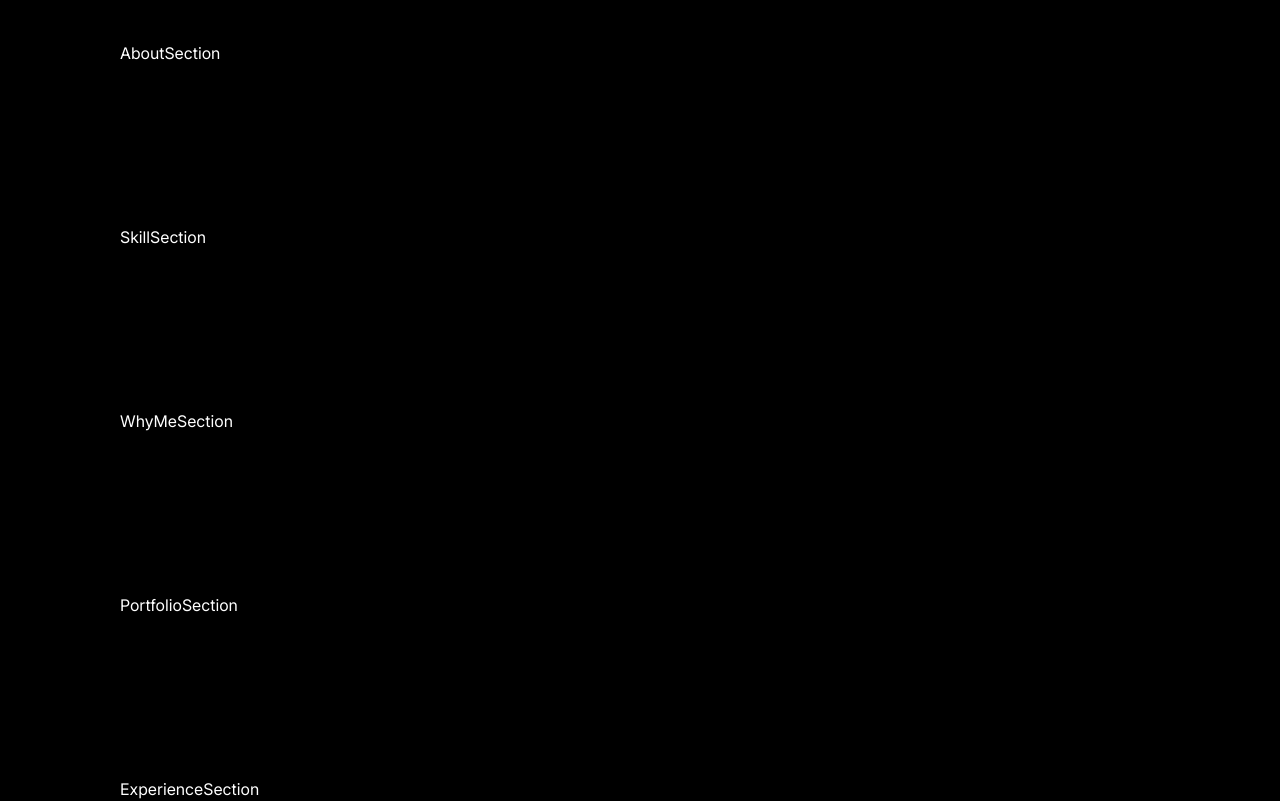
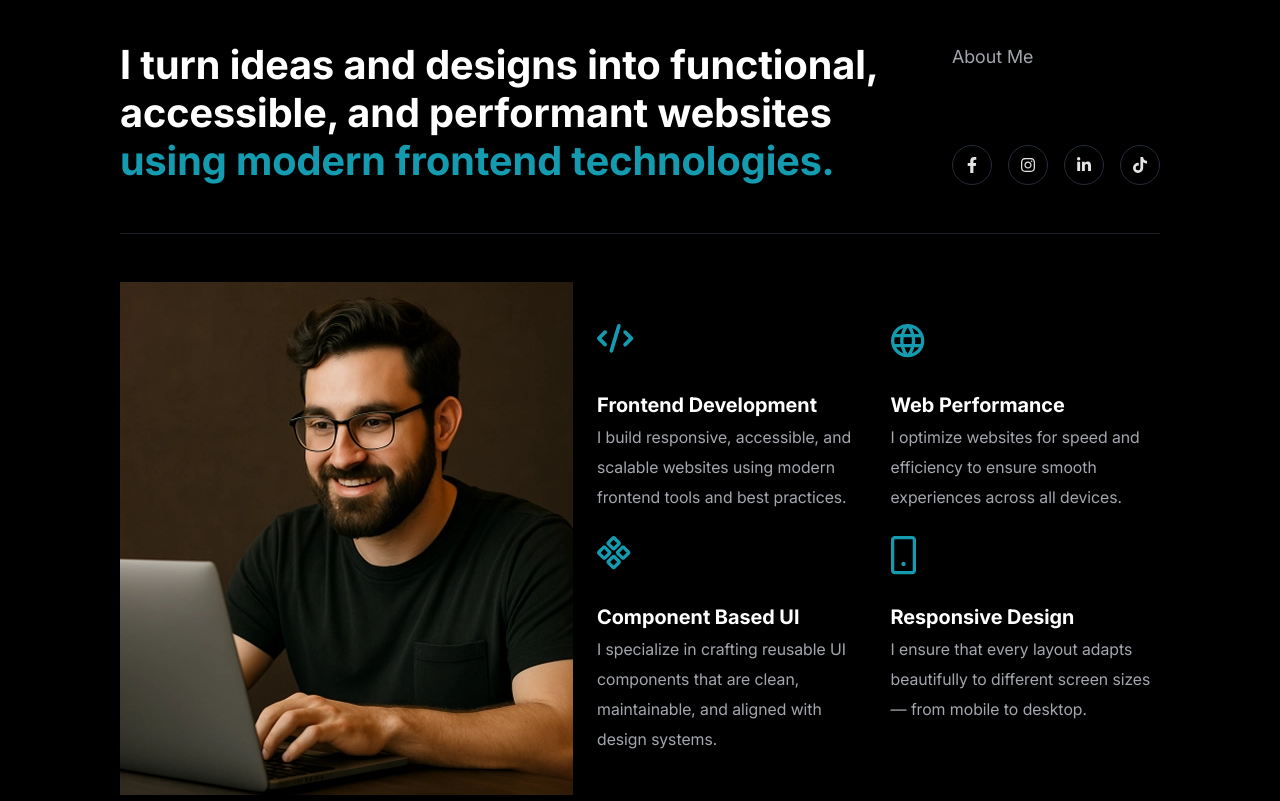
Before and after one commit to Hary300/Personal-Project-35-Teal-Cyan-Portfolio, a React (Vite) app: page / in a window 1280 px wide. Shown: the part 940-1741 px from the top of the page. Built offline with nearby package versions, Linux system fonts and the light colour scheme.

Commit message:
feat: implement AboutSection with layout, social media, and horizontal line components

```diff
--- a/src/components/layouts/SectionContainer.tsx
+++ b/src/components/layouts/SectionContainer.tsx
@@ -23,7 +23,7 @@ const SectionContainer = ({
     <section
       id={sectionId}
       className={cn(
-        'max-w-360 pt-10 pb-10 lg:pt-20 lg:pb-20 px-4 sm:px-10 lg:px-30 mx-auto',
+        'max-w-360 pt-10 pb-10 lg:pt-20 lg:pb-20 px-4 sm:px-10 lg:px-15 xl:px-30 mx-auto',
         className
       )}
     >
--- /dev/null
+++ b/src/components/shared/HorizontalLine.tsx
@@ -0,0 +1,5 @@
+const HorizontalLine = () => {
+  return <div className='w-full h-px bg-neutral-900' />;
+};
+
+export default HorizontalLine;
--- a/src/components/shared/SocialMedia.tsx
+++ b/src/components/shared/SocialMedia.tsx
@@ -4,17 +4,18 @@ import { Button } from '../ui/button';
 const SocialMedia = () => {
   const socialMediaItems = contactData.info.socialMedia.items;
   return (
-    <div className='flex gap-3 lg:gap-4 order-1 sm:order-2'>
+    <div className='flex gap-3 lg:gap-4'>
       {socialMediaItems.map((item) => {
         const Icon = item.icon;
         return (
           <Button
             asChild
             variant='outline'
+            size='icon'
             key={item.id}
-            className='rounded-full border border-neutral-800 aspect-square shrink-0 size-10 flex justify-center items-center'
+            className='rounded-full border border-neutral-800 aspect-square shrink-0 flex justify-center items-center'
           >
-            <a href={item.url} target='_blank'>
+            <a href={item.url} target='_blank' rel='noopener noreferrer'>
               <Icon className='text-neutral-25/90' />
             </a>
           </Button>
--- a/src/components/ui/button.tsx
+++ b/src/components/ui/button.tsx
@@ -26,7 +26,7 @@ const buttonVariants = cva(
         xs: "h-6 gap-1 rounded-[min(var(--radius-md),10px)] px-2 text-xs in-data-[slot=button-group]:rounded-lg has-data-[icon=inline-end]:pr-1.5 has-data-[icon=inline-start]:pl-1.5 [&_svg:not([class*='size-'])]:size-3",
         sm: "h-7 gap-1 rounded-[min(var(--radius-md),12px)] px-2.5 text-[0.8rem] in-data-[slot=button-group]:rounded-lg has-data-[icon=inline-end]:pr-1.5 has-data-[icon=inline-start]:pl-1.5 [&_svg:not([class*='size-'])]:size-3.5",
         lg: 'h-9 gap-1.5 px-2.5 has-data-[icon=inline-end]:pr-2 has-data-[icon=inline-start]:pl-2',
-        icon: 'size-8',
+        icon: 'size-10',
         'icon-xs':
           "size-6 rounded-[min(var(--radius-md),10px)] in-data-[slot=button-group]:rounded-lg [&_svg:not([class*='size-'])]:size-3",
         'icon-sm':
--- a/src/sections/01-hero/HeroSection.tsx
+++ b/src/sections/01-hero/HeroSection.tsx
@@ -3,7 +3,6 @@ import MobileHeader from '@/components/layouts/MobileHeader';
 import SectionContainer from '@/components/layouts/SectionContainer';
 import CtaButton from '@/components/shared/CtaButton';
 import GridBackgroundDecoration from '@/components/shared/GridBackgroundDecoration';
-import { Button } from '@/components/ui/button';
 import { heroData } from '@/data/heroData';
 
 const HeroSection = () => {
--- a/src/sections/02-about/AboutSection.tsx
+++ b/src/sections/02-about/AboutSection.tsx
@@ -1,7 +1,56 @@
 import SectionContainer from '@/components/layouts/SectionContainer';
+import HorizontalLine from '@/components/shared/HorizontalLine';
+import SocialMedia from '@/components/shared/SocialMedia';
+import { aboutData } from '@/data/aboutData';
 
 const AboutSection = () => {
-  return <SectionContainer sectionId='about'>AboutSection</SectionContainer>;
+  const headline = aboutData.headline;
+  return (
+    <SectionContainer
+      sectionId='about'
+      className='flex flex-col gap-6 lg:gap-12'
+    >
+      <div className='flex flex-col gap-6 lg:flex-row lg:justify-between'>
+        <p className='font-bold text-display-md lg:text-display-xl max-w-189.5'>
+          {headline.primary}{' '}
+          <span className='text-primary-300'>{headline.highlight}</span>
+        </p>
+        <div className='flex flex-col justify-between gap-4'>
+          <p className='text-md text-neutral-400 lg:text-lg'>
+            {aboutData.sectionTag}
+          </p>
+          <SocialMedia />
+        </div>
+      </div>
+      <HorizontalLine />
+      <div className='flex flex-col gap-6 items-center lg:flex-row md:justify-between'>
+        <div className='sm:min-w-113.25'>
+          <img
+            src={aboutData.profileImage.src}
+            alt={aboutData.profileImage.alt}
+          />
+        </div>
+        <div className='grid grid-cols-1 sm:grid-cols-2 gap-6 divide-y divide-neutral-900  sm:divide-none'>
+          {aboutData.services.map((service) => (
+            <div
+              key={service.id}
+              className='flex flex-col gap-3 lg:gap-6 pb-6 sm:pb-0'
+            >
+              <div className='size-10 shrink-0'>
+                <img src={service.icon} alt={`${service.title} icon`} />
+              </div>
+              <div className='flex flex-col'>
+                <p className='font-bold text-lg lg:text-xl'>{service.title}</p>
+                <p className='text-sm text-neutral-400 lg:text-md'>
+                  {service.description}
+                </p>
+              </div>
+            </div>
+          ))}
+        </div>
+      </div>
+    </SectionContainer>
+  );
 };
 
 export default AboutSection;
```
